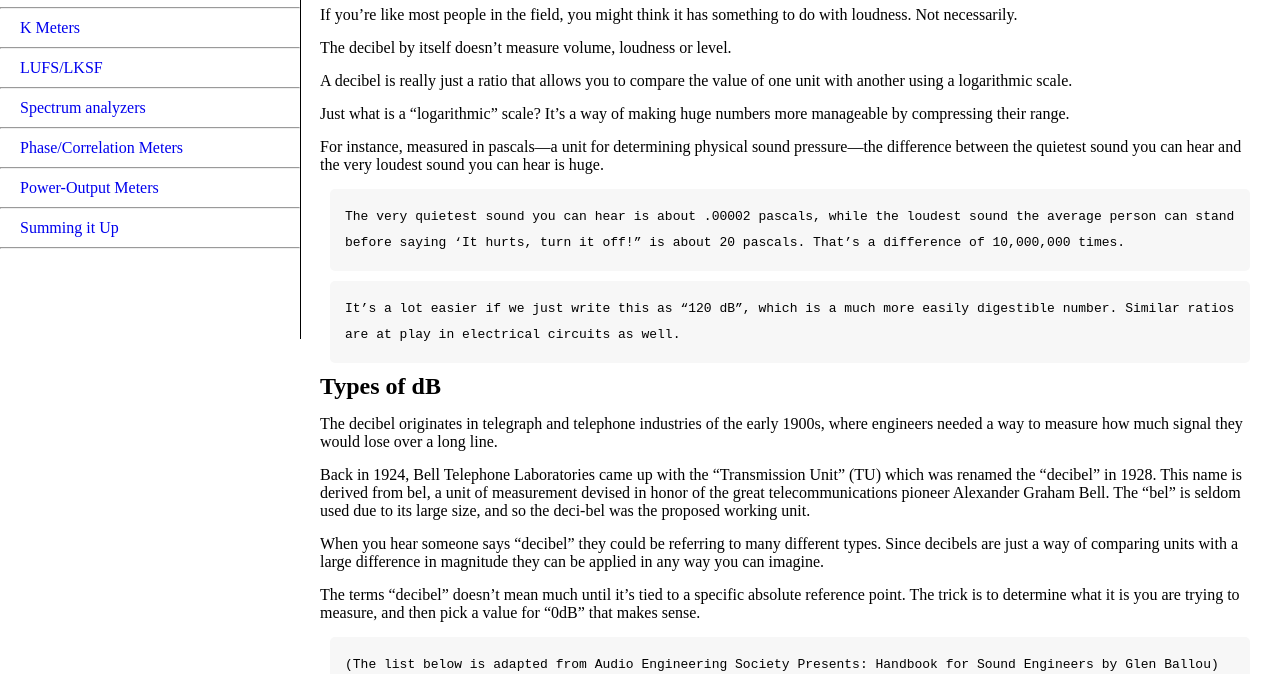
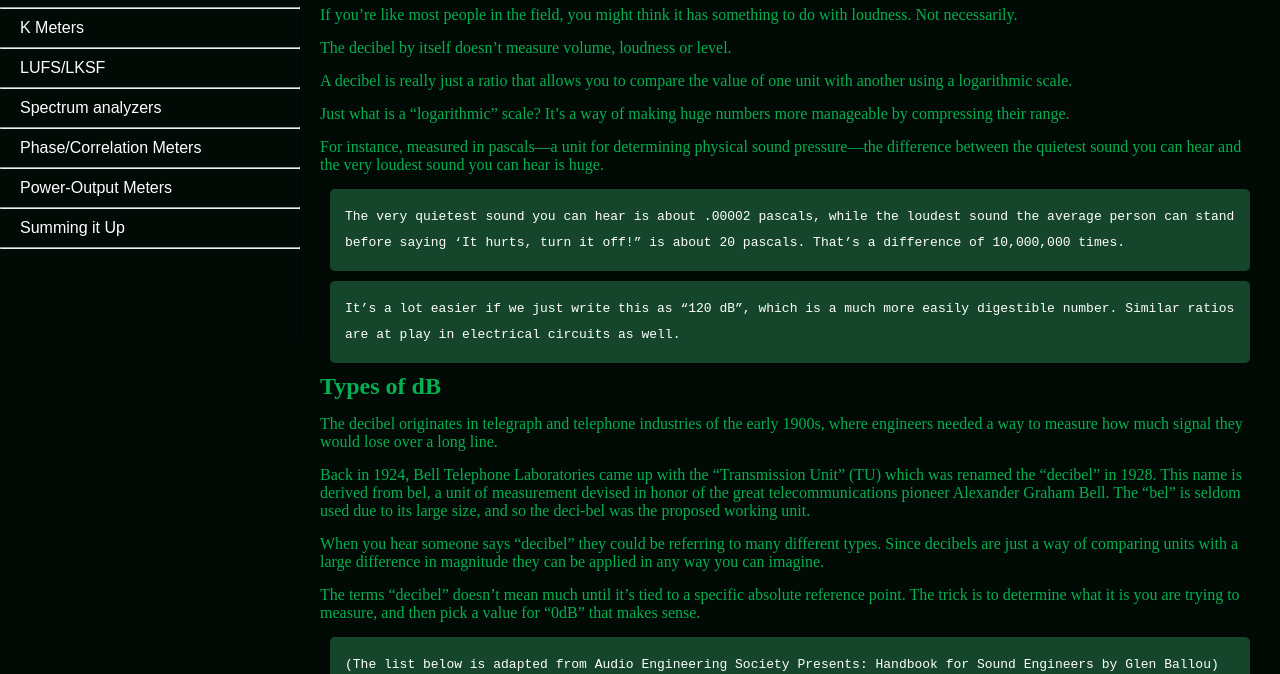
Before and after one commit to chammyae24/audio-metering, a plain HTML site: page index.html in a window 1280 px wide. Shown: the part 461-1135 px from the top of the page. Drawn offline with Linux system fonts and the light colour scheme.

Commit message:
Update style.css

```diff
--- a/CSS/style.css
+++ b/CSS/style.css
@@ -1,13 +1,18 @@
 *{
   margin: 0;
   padding: 0;
+}
+body{
+  color: #04b051;
+  background-color: #010a05;
 }
 ul{
   list-style: none;
 }
 a{
   text-decoration: none;
-  color: ;
+  color: white;
+  font-family: 'Nova Square', sans-serif;
 }
 p{
   margin: 15px 0;
@@ -48,7 +53,8 @@ code {
   word-break: normal;
   word-wrap: normal;
   line-height: 2;
-  background-color: #f7f7f7;
+  background-color: #15452b;
+  color: white;
   padding: 15px;
   margin: 10px;
   border-radius: 5px;
```
